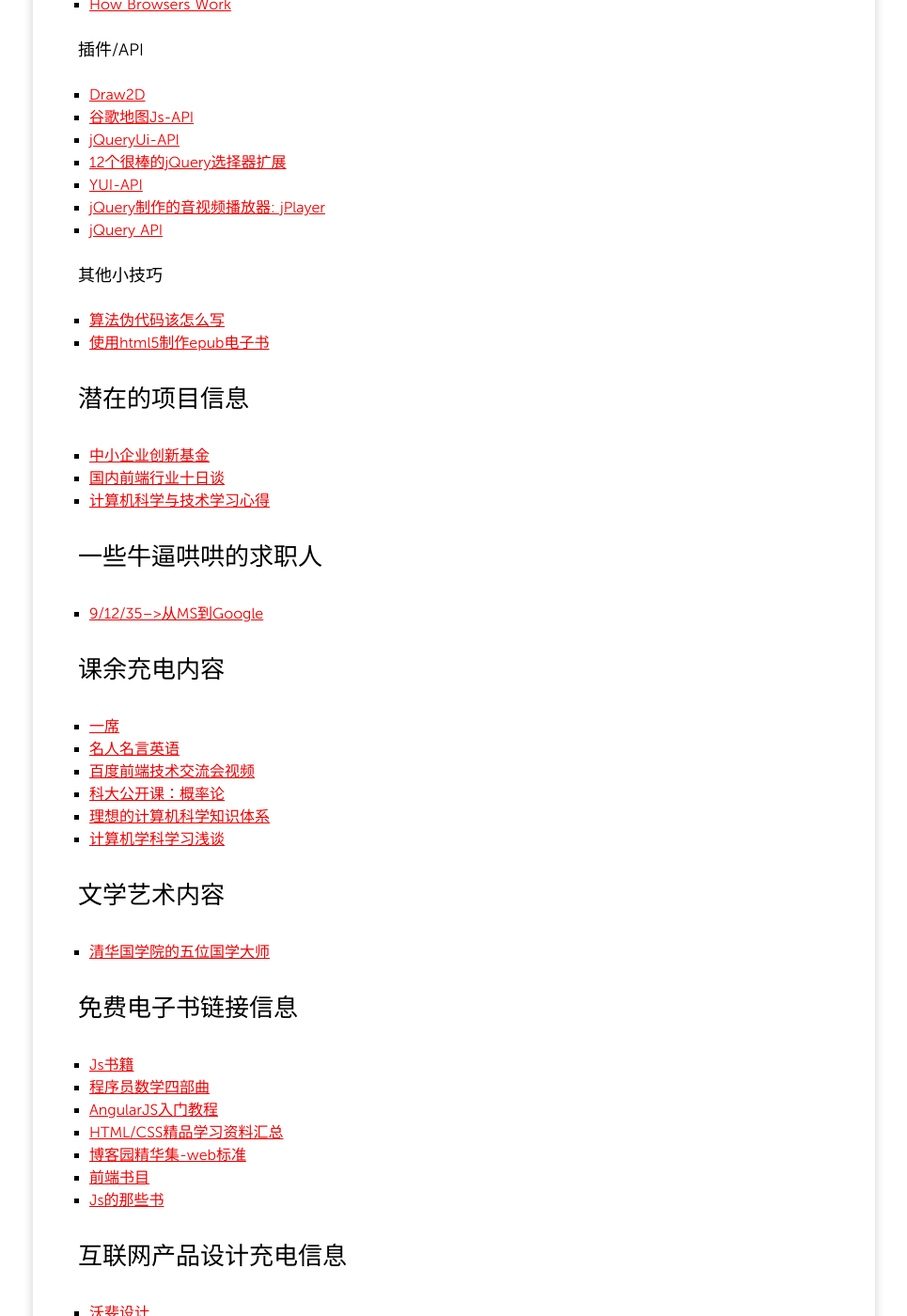
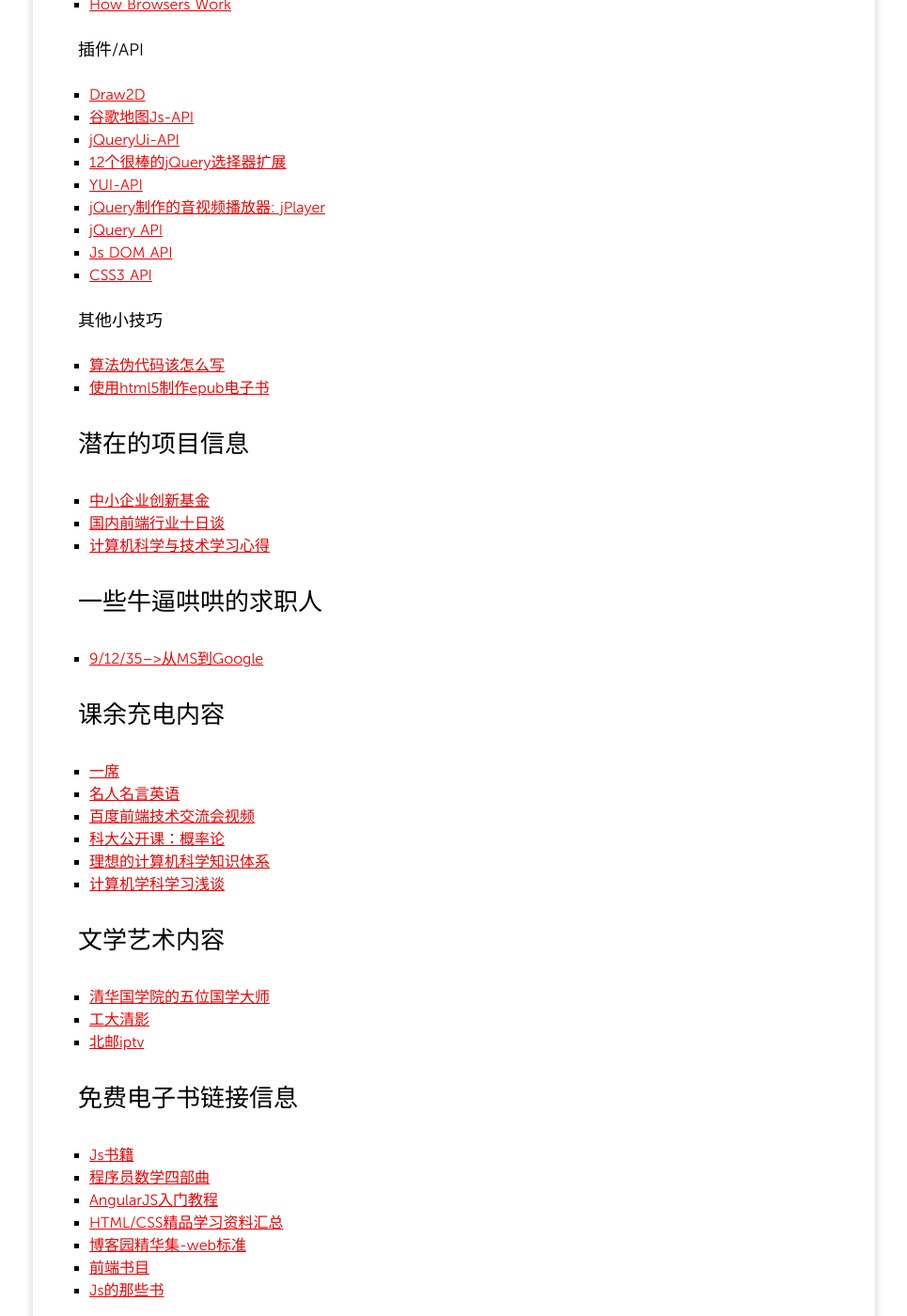
Before and after one commit to grahamle/grahamle.github.com, a Jekyll site: the page built from _posts/2013/2013-10-17-一些杂七杂八的链.md, in a window 1280 px wide and 1400 px high, scrolled down 1197 px. Shown: the whole window at 94% size, without its empty margins (157-1122 px from the left). Built offline with Jekyll 4.4.1, drawn with Linux system fonts in a browser that asks for light colours; Markdown is read by kramdown in place of the engine named in the settings; comment, search, counter and statistics services are not loaded; some of the changed text lies outside the part shown.

Commit message:
new stuff

```diff
--- a/_posts/2013/2013-10-17-一些杂七杂八的链.md
+++ b/_posts/2013/2013-10-17-一些杂七杂八的链.md
@@ -49,6 +49,8 @@
 - [YUI-API](http://yuilibrary.com/)
 - [jQuery制作的音视频播放器: jPlayer](http://jplayer.org/)
 - [jQuery API](http://api.jquery.com/)
+- [Js DOM API](http://krook.org/jsdom/)
+- [CSS3 API](http://ce.sysu.edu.cn/hope/Item.aspx?id=56172)
 
 ### 其他小技巧
 - [算法伪代码该怎么写](http://cognitive-radio.diandian.com/post/2012-04-19/18157385)
@@ -72,6 +74,8 @@
 
 ## 文学艺术内容
 - [清华国学院的五位国学大师](http://blog.sina.com.cn/s/blog_3f6760190100rmdx.html)
+- [工大清影](http://pt.hit.edu.cn/)
+- [北邮iptv](http://iptv.bupt.edu.cn/)
 
 ## 免费电子书链接信息
 - [Js书籍](http://jsbooks.revolunet.com/)
```
Also changed, not shown: other parts of _posts/2013/2013-10-17-一些杂七杂八的链.md (+4 -0 lines).
